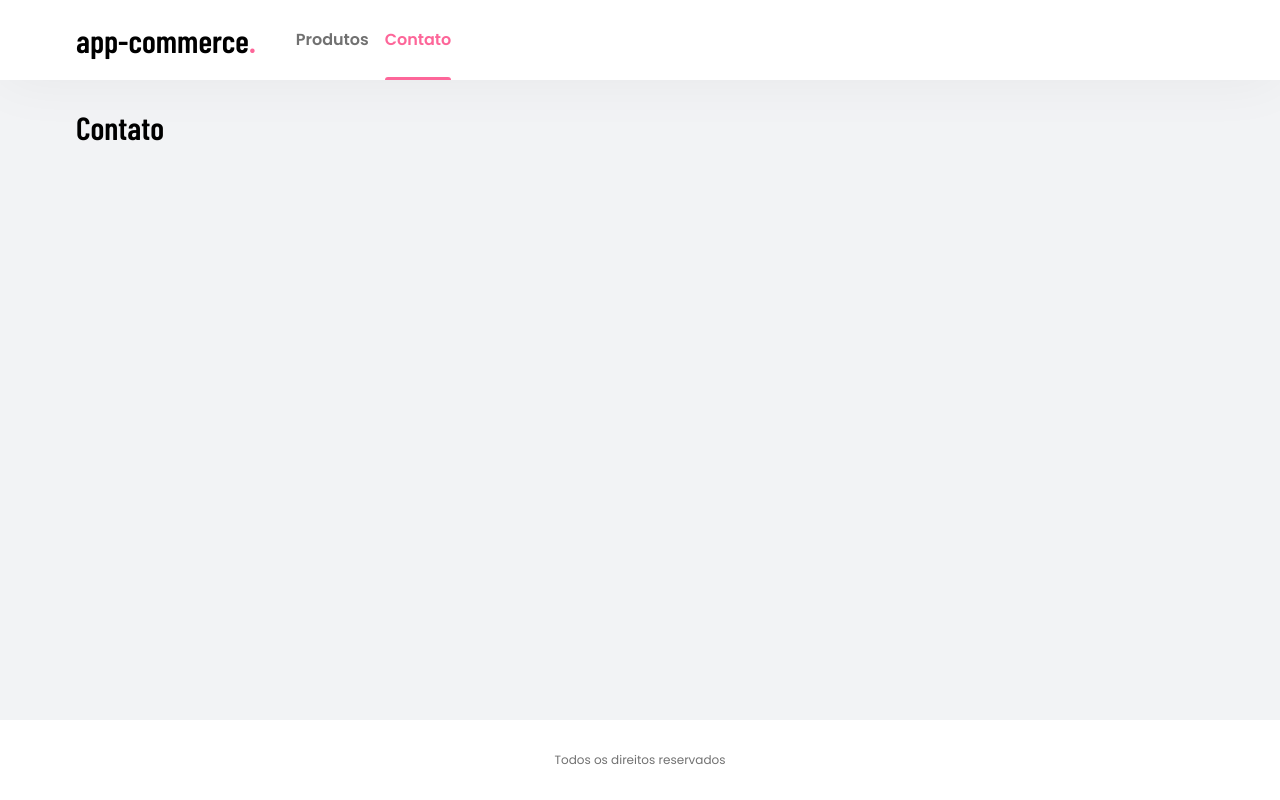
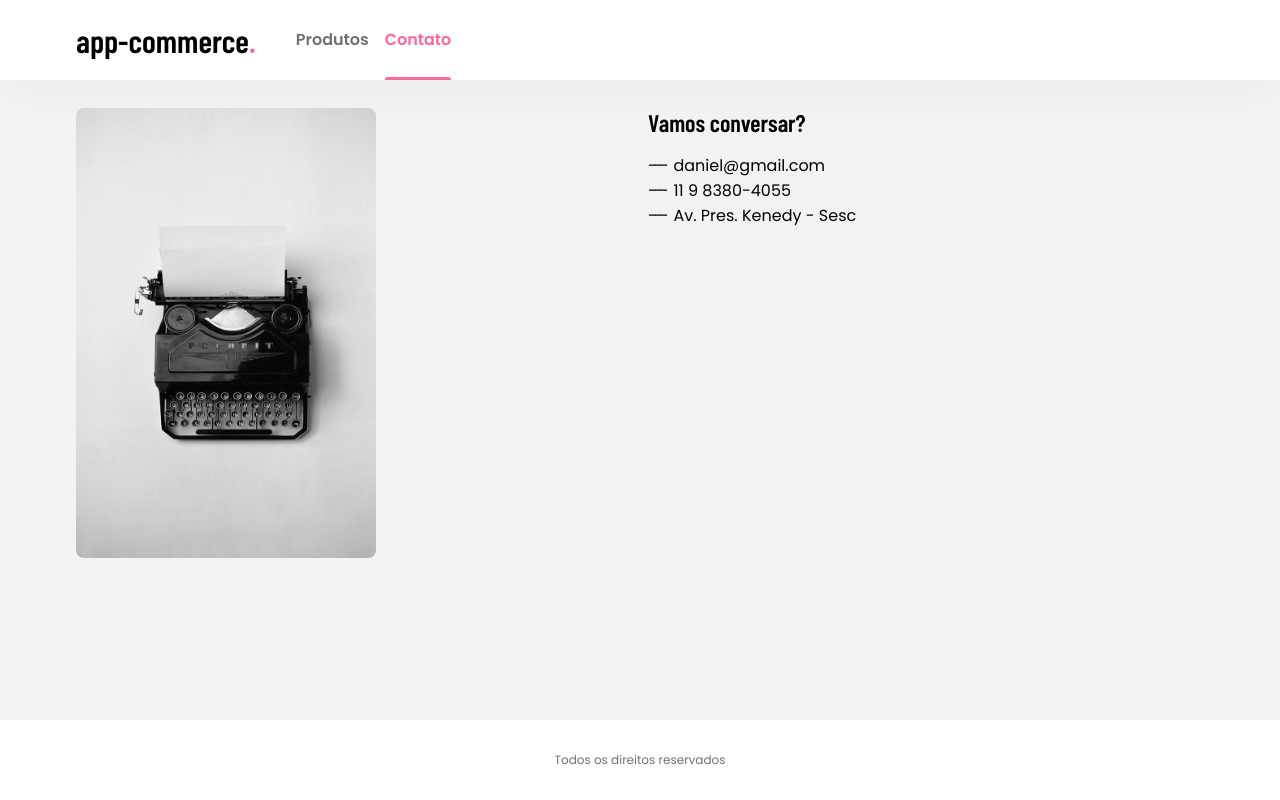
Before and after one commit to dfsilva-dxp/react-origamid, a React (Create React App) app: page /contato in a window 1280 px wide. Built offline with nearby package versions, Linux system fonts and the light colour scheme; a web font is replaced by a local one.

Commit message:
feat: implementando a page contato

```diff
--- a/src/pages/contanto.tsx
+++ b/src/pages/contanto.tsx
@@ -1,5 +1,7 @@
 import React from "react";
 import Head from "../components/Head";
+
+import contact_us from "../assets/contact_us.png"
 
 import * as S from "../styles/pages/contato";
 
@@ -9,7 +11,17 @@ const Contanto = (): JSX.Element => {
       <Head title="Contato | app-commerce." description="Listagem de produtos do app-commerce."/>
       <S.Main>
         <div className="container">
-          <h1>Contato</h1>
+          <S.Display className="fadeLeft">
+            <S.ImgCard style={{ background: `url(${contact_us}) no-repeat local 50% 50%`, backgroundSize: "cover"}} />
+            <S.ContactInfo>
+              <h1>Vamos conversar?</h1>
+              <ul>
+                <li>daniel@gmail.com</li>
+                <li>11 9 8380-4055</li>
+                <li>Av. Pres. Kenedy - Sesc</li>
+              </ul>
+            </S.ContactInfo>
+          </S.Display>
         </div>
       </S.Main>
     </>
--- a/src/styles/pages/contato.ts
+++ b/src/styles/pages/contato.ts
@@ -6,3 +6,27 @@ export const Main = styled.main`
   min-height: calc(100vh - 10rem);
   padding: 1.75rem 0;
 `
+
+export const Display = styled.section`
+  display: grid;
+  grid-template-columns: repeat(2,1fr);
+  gap: 1rem;
+`
+
+export const ImgCard = styled.div`
+  max-width: 300px;
+  height: 450px;
+  border-radius: 8px;
+`
+
+export const ContactInfo = styled.div`
+  ul {
+    margin-top: 1rem;
+
+    li::before {
+      content: "---";
+      letter-spacing: -3px;
+      margin-right: 0.5rem;
+    }
+  }
+`
```
Also changed, not shown: src/assets/contact_us.jpeg (deleted), src/assets/contact_us.png (added).
